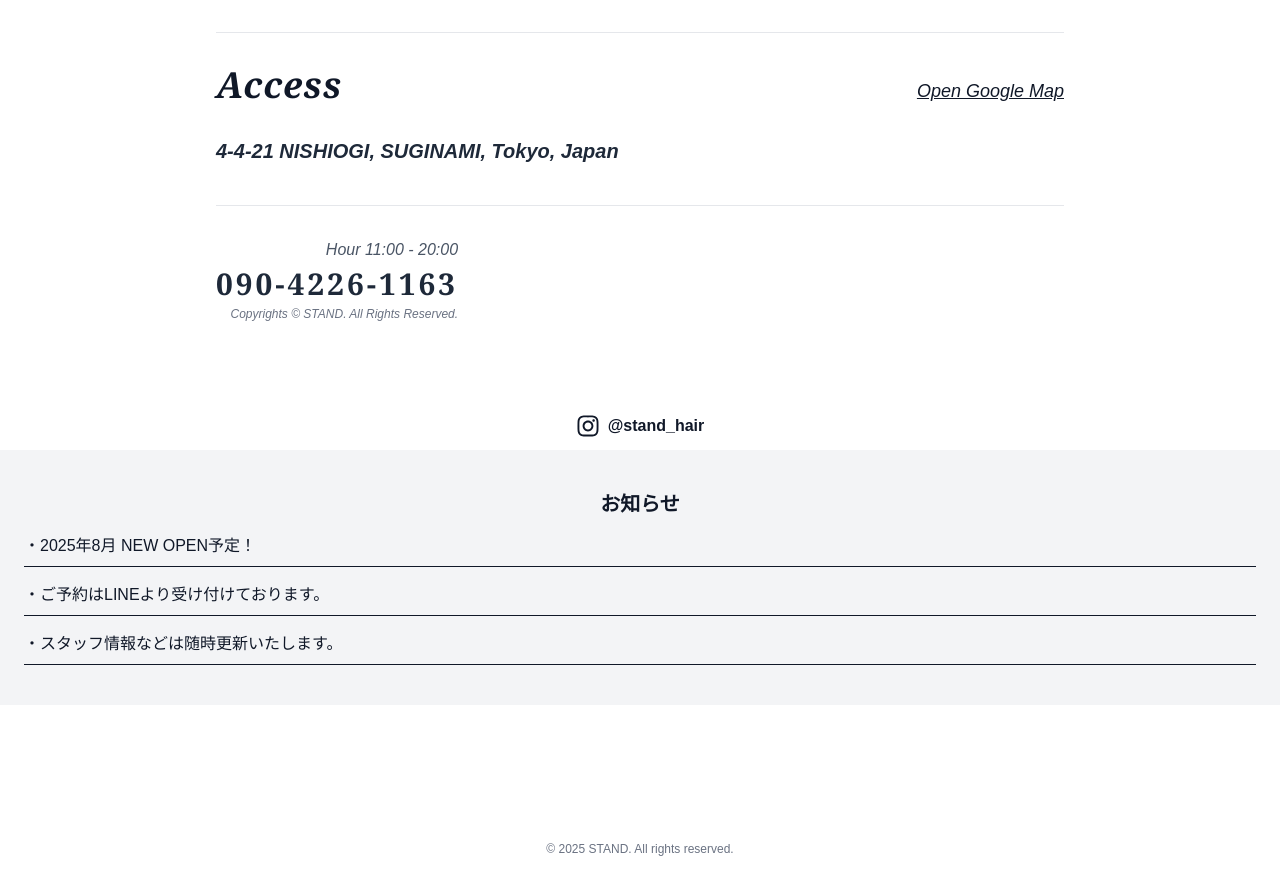
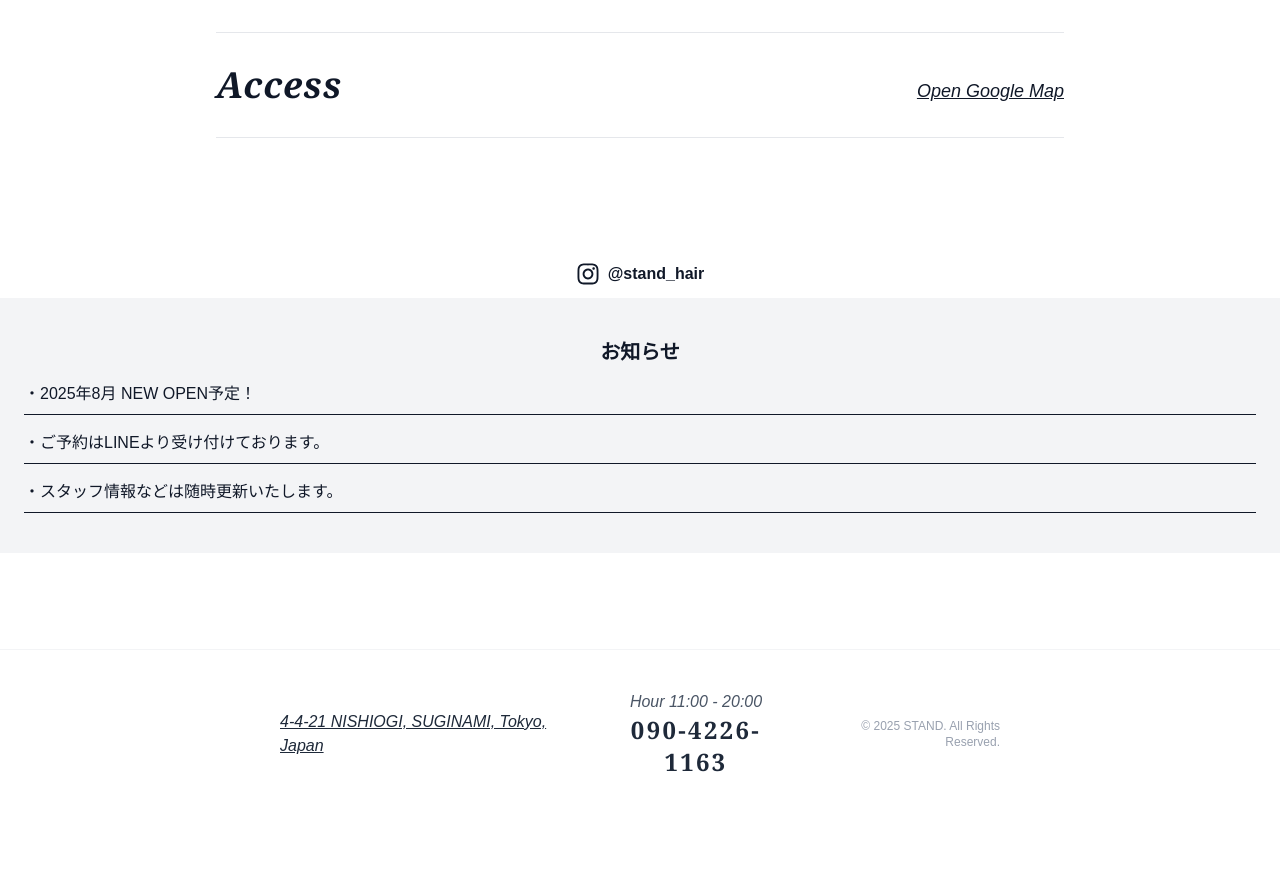
Before and after one commit to HRFM-IOUI/stand-by-room, a Next.js app: page / in a window 1280 px wide. Shown: the part 1000-1895 px from the top of the page. After the commit the page ends 1818 px from the top, so only its background shows below. Built offline with nearby package versions, Linux system fonts and the light colour scheme.

Commit message:
toppagefin

```diff
--- a/src/app/page.tsx
+++ b/src/app/page.tsx
@@ -1,11 +1,10 @@
-// app/page.tsx
-
 "use client";
 
 import Image from "next/image";
 import Greeting from "@/components/Greeting";
 import Access from "@/components/Access";
 import SocialLinks from "@/components/SocialLinks";
+import Footer from "@/components/Footer"; // ←追加！
 
 export default function HomePage() {
   return (
@@ -15,7 +14,7 @@ export default function HomePage() {
       <section
         className="
           flex justify-center px-2
-          mt-[-40px] md:mt-[-72px]   // スマホ約1.5cm、PC約2.5cm上に詰める
+          mt-[-40px] md:mt-[-72px]
         "
       >
         <Image
@@ -31,7 +30,7 @@ export default function HomePage() {
       {/* キャッチ・詩的フレーズ */}
       <Greeting />
 
-      {/* アクセス（Google Map/住所/TEL/営業時間など） */}
+      {/* アクセス（Google Map/見出しのみ） */}
       <Access />
 
       {/* ソーシャルリンク */}
@@ -61,10 +60,8 @@ export default function HomePage() {
         </a>
       </div>
 
-      {/* コピーライト */}
-      <footer className="text-center text-xs text-gray-500 py-10 mt-24">
-        &copy; {new Date().getFullYear()} STAND. All rights reserved.
-      </footer>
+      {/* フッターはFooterコンポーネントで統一 */}
+      <Footer />
     </main>
   );
 }
--- a/src/components/Access.tsx
+++ b/src/components/Access.tsx
@@ -1,3 +1,4 @@
+// src/components/Access.tsx
 "use client";
 import { motion } from "framer-motion";
 
@@ -11,7 +12,7 @@ export default function Access() {
       className="relative py-14 px-6 max-w-4xl mx-auto"
     >
       <hr className="mb-8 border-gray-200" />
-      {/* Accessタイトルと住所 */}
+      {/* AccessタイトルとGoogle Mapだけ */}
       <div className="flex flex-col md:flex-row md:items-end md:justify-between mb-8">
         <h2 className="italic text-3xl md:text-4xl font-serif font-bold tracking-wide mb-4 md:mb-0 text-left">
           Access
@@ -25,29 +26,7 @@ export default function Access() {
           Open Google Map
         </a>
       </div>
-      <div className="flex flex-col md:flex-row md:justify-between md:items-center mb-10">
-        <span className="text-lg md:text-xl font-semibold italic text-gray-800 text-left">
-          4-4-21 NISHIOGI, SUGINAMI, Tokyo, Japan
-        </span>
-      </div>
       <hr className="mb-8 border-gray-200" />
-
-      {/* 下部：営業時間・TEL／コピーライトのみ */}
-      <div className="flex flex-col md:flex-row md:justify-between items-center gap-6">
-        {/* 営業時間・電話番号 */}
-        <div className="text-right md:text-right space-y-1">
-          <div className="italic text-base text-gray-600">Hour 11:00 - 20:00</div>
-          <a
-            href="tel:090-4226-1163"
-            className="text-2xl md:text-3xl font-serif font-semibold tracking-widest text-gray-800 hover:text-rose-400 transition"
-          >
-            090-4226-1163
-          </a>
-          <div className="text-xs text-gray-500 mt-1 italic">
-            Copyrights © STAND. All Rights Reserved.
-          </div>
-        </div>
-      </div>
     </motion.section>
   );
 }
--- /dev/null
+++ b/src/components/Footer.tsx
@@ -0,0 +1,36 @@
+// src/components/Footer.tsx
+"use client";
+
+export default function Footer() {
+  return (
+    <footer className="w-full text-center text-xs text-gray-500 py-10 mt-24 border-t border-gray-100">
+      <div className="max-w-3xl mx-auto flex flex-col md:flex-row md:items-center md:justify-between gap-6 px-6">
+        {/* 左：住所＆Google Map */}
+        <div className="mb-4 md:mb-0 text-left">
+          <a
+            href="https://www.google.com/maps/search/?api=1&query=4-4-21+NISHIOGI,+SUGINAMI,+Tokyo,+Japan"
+            target="_blank"
+            rel="noopener noreferrer"
+            className="italic underline text-base text-gray-800 hover:text-rose-400"
+          >
+            4-4-21 NISHIOGI, SUGINAMI, Tokyo, Japan
+          </a>
+        </div>
+        {/* 中央：電話・営業時間 */}
+        <div>
+          <div className="italic text-base text-gray-600">Hour 11:00 - 20:00</div>
+          <a
+            href="tel:090-4226-1163"
+            className="text-xl md:text-2xl font-serif font-semibold tracking-widest text-gray-800 hover:text-rose-400 transition block"
+          >
+            090-4226-1163
+          </a>
+        </div>
+        {/* 右：著作権 */}
+        <div className="text-xs text-gray-400 mt-2 md:mt-0 text-right">
+          &copy; {new Date().getFullYear()} STAND. All Rights Reserved.
+        </div>
+      </div>
+    </footer>
+  );
+}
```
